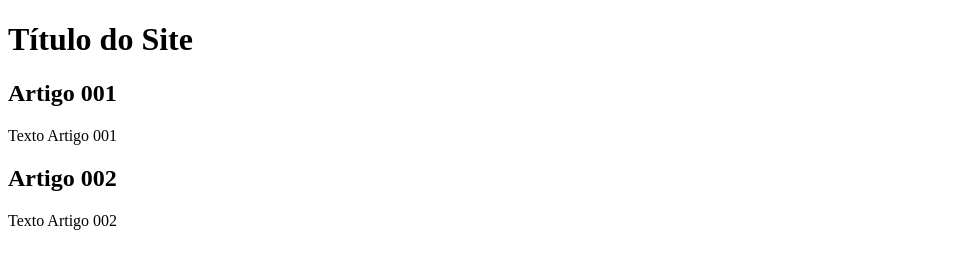
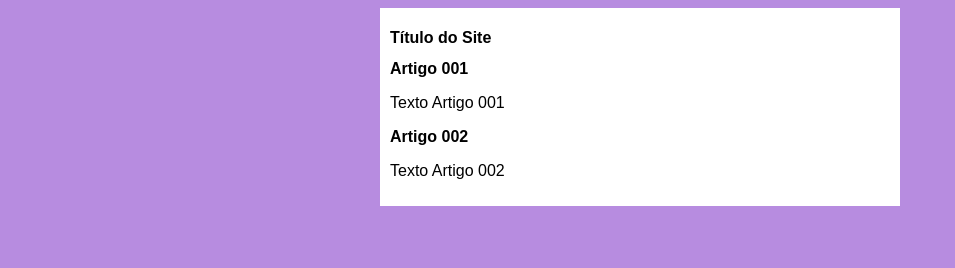
Before and after one commit to DanielJuniorr/projeto-site, a plain HTML site: page index.html in a window 1280 px wide. Shown: the whole page, without its empty margins (0-955 px from the left). Drawn offline with Linux system fonts and the light colour scheme.

Commit message:
inicie o design

```diff
--- /dev/null
+++ b/estilos/style.css
@@ -0,0 +1,16 @@
+* {
+  font-family:Arial, Helvetica, sans-serif;
+  font-size: 16px;
+ }
+
+ body{
+    background-color: rgb(183, 140, 224);
+ }
+
+ main{
+    background-color:white;
+    width: 500px;
+    margin : auto;
+    padding: 10px;
+    box-shadow : 3px 3px 5px rgba(rgb(0,0,0,0.473);
+ }
--- a/index.html
+++ b/index.html
@@ -4,6 +4,7 @@
     <meta charset="UTF-8">
     <meta name="viewport" content="width=device-width, initial-scale=1.0">
     <title>Título do Site</title>
+    <link rel="stylesheet" href="estilos/style.css">
 </head>
 <body>
     <main>
```
